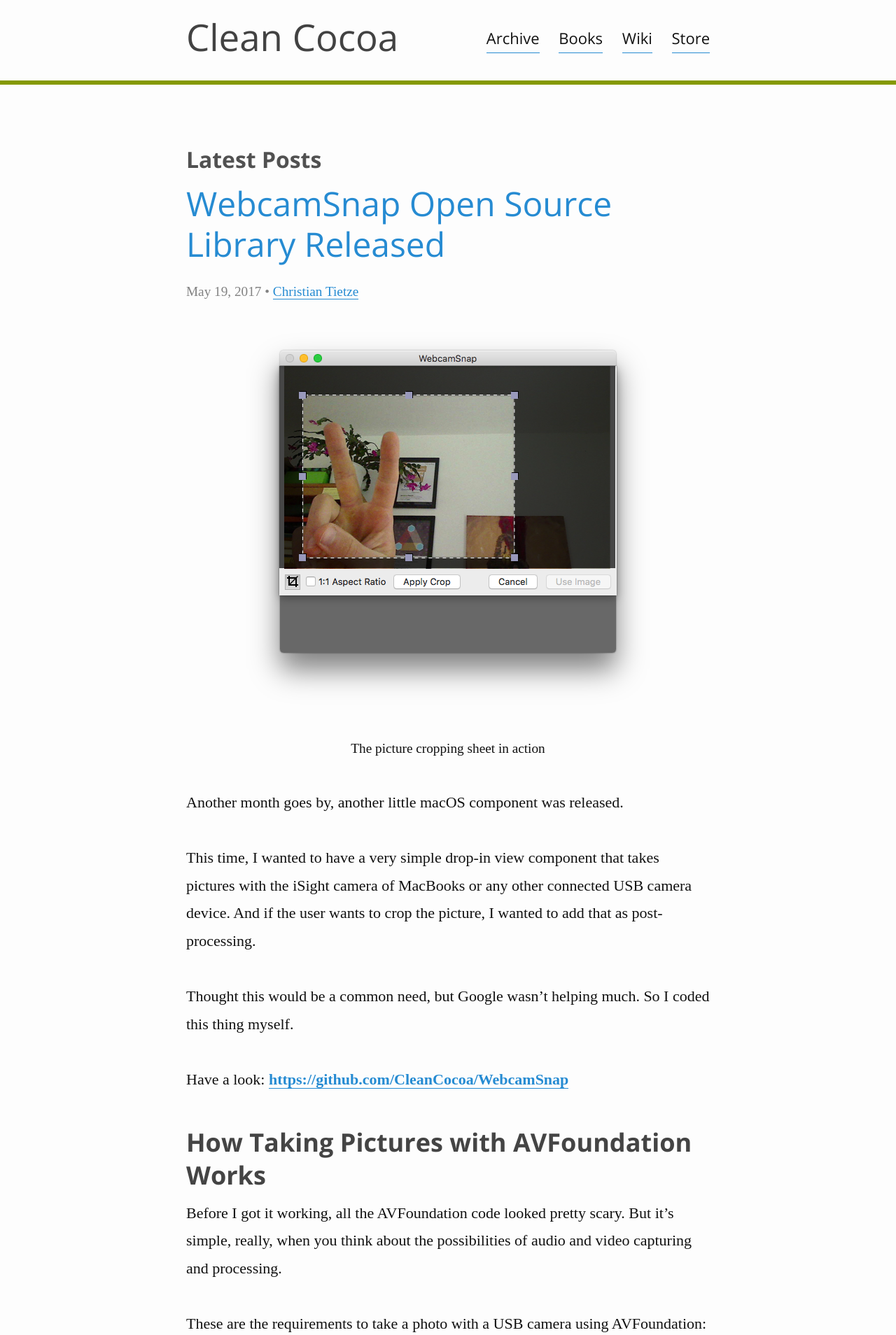
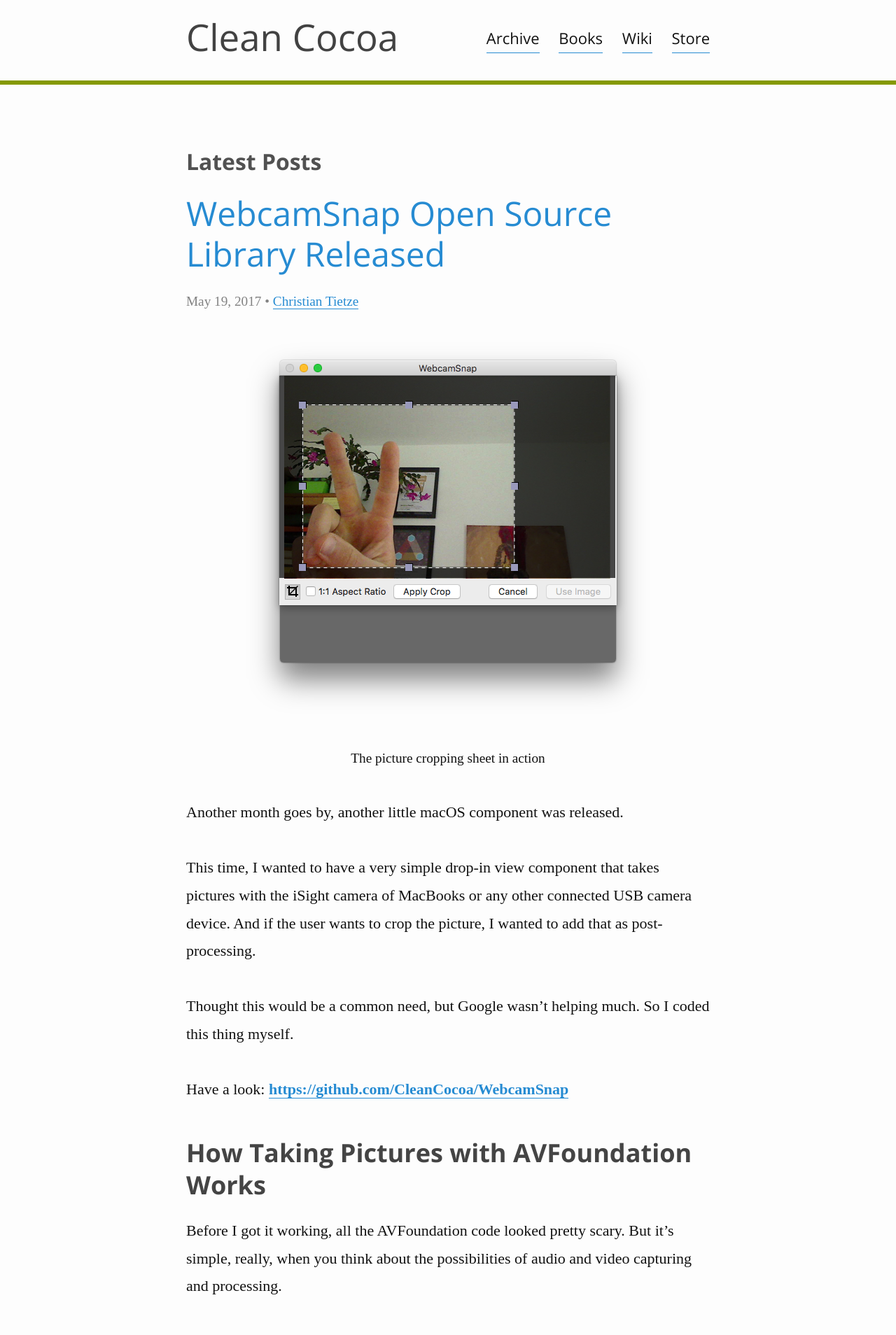
Before and after one commit to CleanCocoa/cleancocoa.github.io, a Jekyll site: the page built from index.html, in a window 1280 px wide. Shown: the top 1908 px of the page at 70% size. Built offline with Jekyll 4.4.1, drawn with Linux system fonts in a browser that asks for light colours; some web fonts are replaced.

Commit message:
add whitespace below headings

```diff
--- a/_sass/_base.scss
+++ b/_sass/_base.scss
@@ -104,19 +104,23 @@ h1 {
 }
 h2 {
   font-size: 145%;
+  margin-bottom: 0.7em;
   @include above_breakpoint() {
     font-size: 164%;
+    margin-bottom: 0.6em;
   }
   line-height: 1.3em;
   margin-top: 1.3em;
-  margin-bottom: 0.3em;
   color: lighten($text-color, 20%);
 }
 h3, .page-heading {
   font-size: 118%;
+  margin-bottom: 0.84em;
   @include above_breakpoint() {
     font-size: 145%;
+    margin-bottom: 0.7em;
   }
+  line-height: 1.4em;
 }
 h4, h5, h6 {
   font-size: 100%;
```
